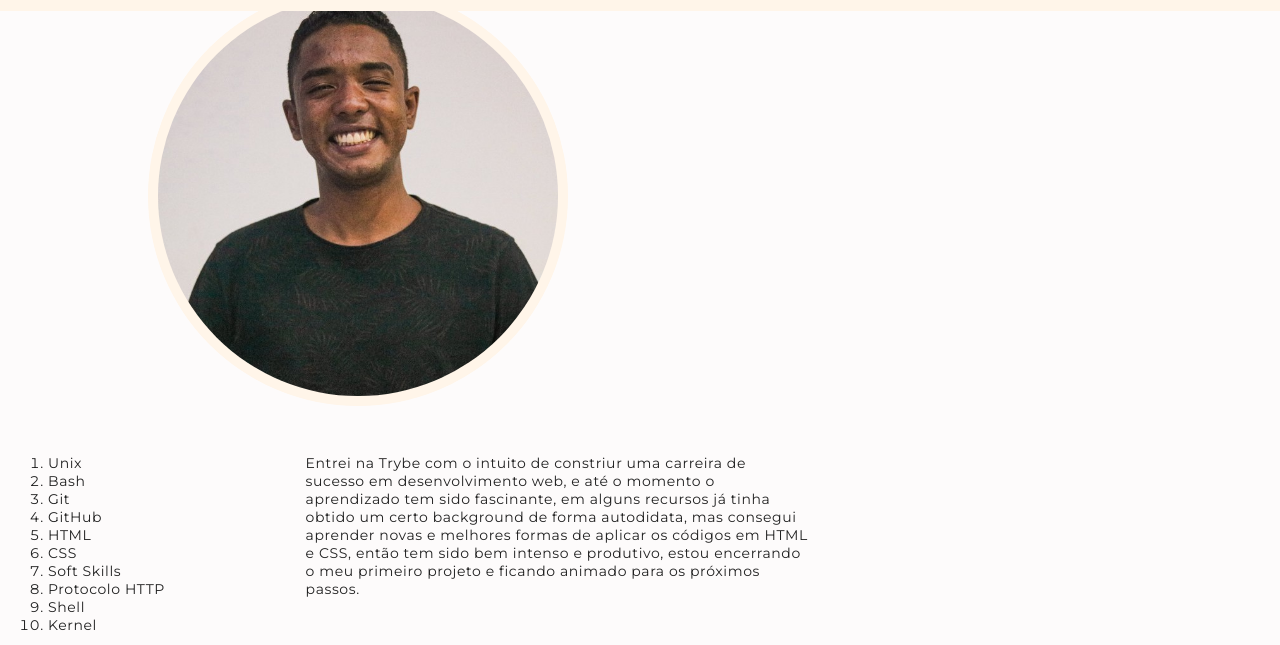
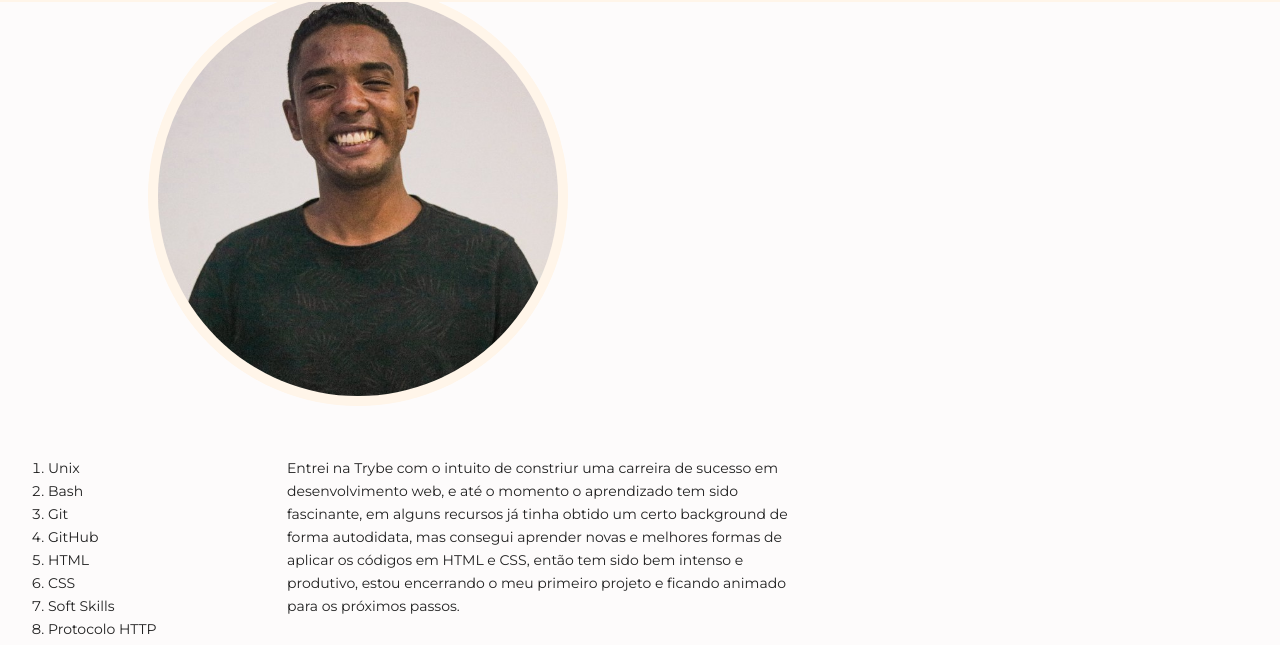
Before and after one commit to rodriguestg/gabriel-rodrigues-lessons-learned, a website: page index.html in a window 1280 px wide. Shown: the part 132-777 px from the top of the page. Drawn offline with Linux system fonts and the light colour scheme.

Commit message:
atualizando requisto 14 espaçamento de linhas

```diff
--- a/style.css
+++ b/style.css
@@ -1,7 +1,7 @@
 body {
   background-color: rgb(253, 251, 251);
   font-family: Montserrat, sans-serif;
-  letter-spacing: 0.6px;
+  line-height: 23px;
   color: rgb(33, 33, 33);
   font-size: 14px;
   font-weight: 400;
@@ -48,7 +48,7 @@ li:hover {
 
 .lado-direito {
   max-width: 800px;
-  margin-bottom: 250px;
+  margin-bottom: 350px;
 }
 
 aside {
```
